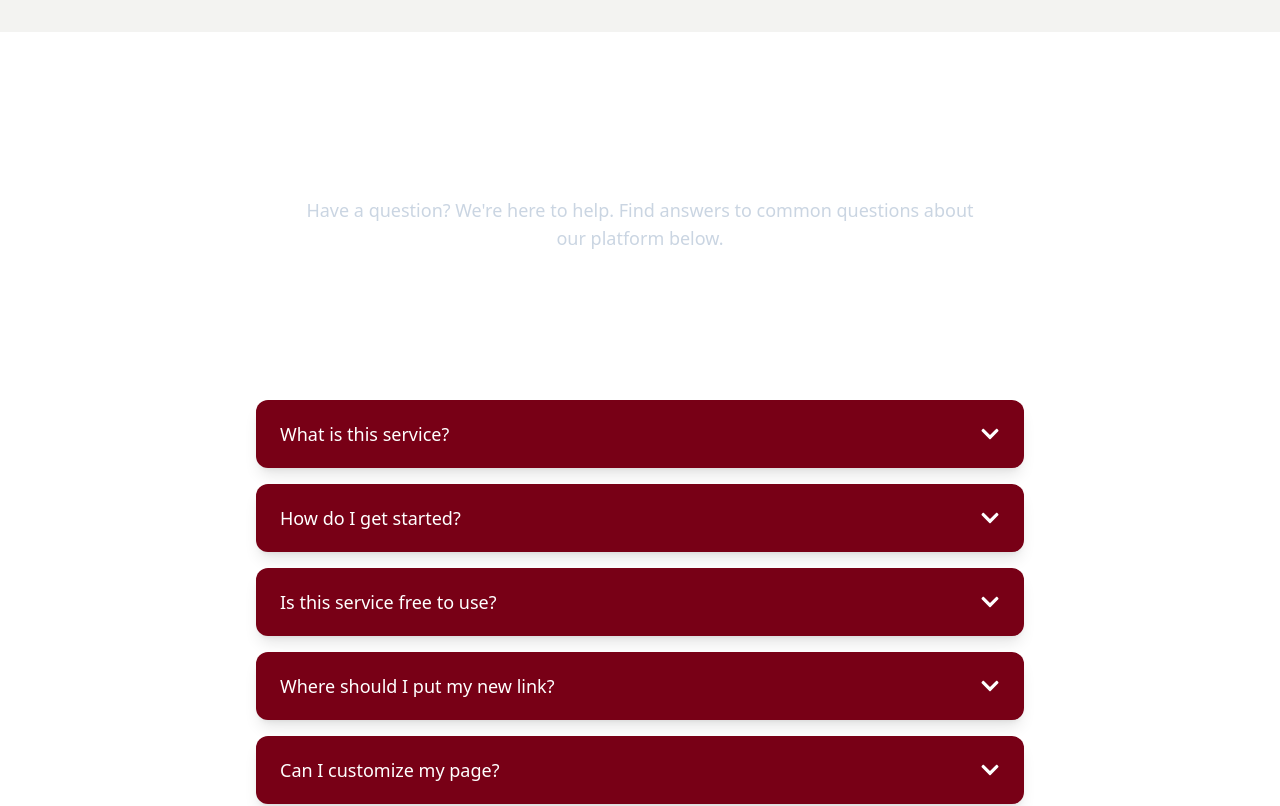
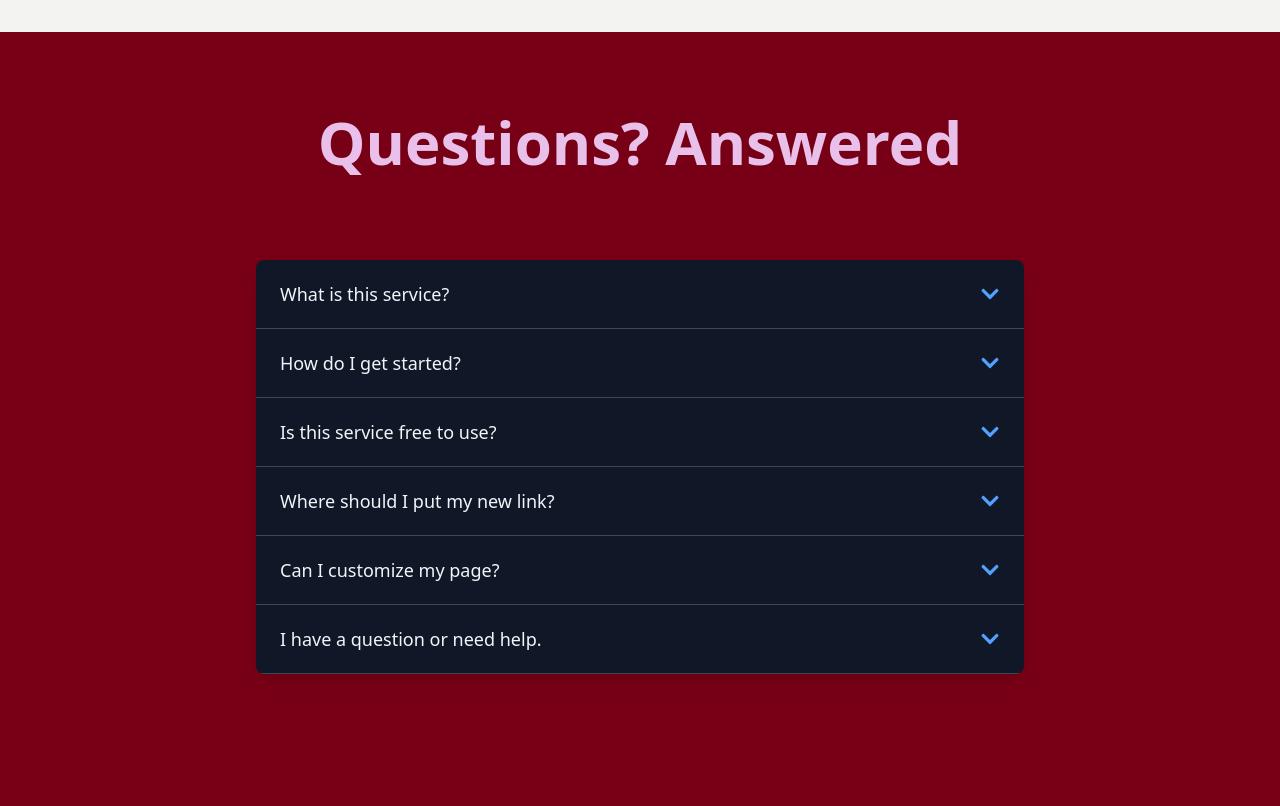
Before and after one commit to Shazia-Zameer-999/Linktree, a Next.js app: page / in a window 1280 px wide. Shown: the part 7060-7866 px from the top of the page. Built offline with nearby package versions, Linux system fonts and the light colour scheme.

Commit message:
faq debug 3

```diff
--- a/app/page.js
+++ b/app/page.js
@@ -537,40 +537,34 @@ const FaqItem = ({ question, answer }) => {
   const [isOpen, setIsOpen] = useState(false);
 
   return (
-
-    <div className={`
-            mb-4
-            rounded-xl
-            shadow-lg
-            bg-[#780016]
-            text-white
-            transition-colors duration-200 ease-in-out
-        `}>
+    // This is a single item. The background is transparent
+    // because its parent (bg-gray-900) provides the color.
+    <div className="border-b border-white/20"> {/* Divider line */}
       <button
         onClick={() => setIsOpen(!isOpen)}
         className="w-full flex justify-between items-center text-left py-5 px-6 focus:outline-none"
       >
-        <h3 className="text-lg font-medium text-white">{question}</h3>
+        <h3 className="text-lg font-medium text-slate-100">{question}</h3>
+
+        {/* We use the icon color and rotation from the screenshot */}
         <span className={`
-                    text-white
+                    text-blue-400
                     transition-transform duration-300 ease-in-out
                     ${isOpen ? 'rotate-180' : 'rotate-0'}
                 `}>
           <FaChevronDown size={20} />
         </span>
       </button>
-      <div className={`
-                transition-max-height duration-500 ease-in-out overflow-hidden
-                ${isOpen ? 'max-h-96 opacity-100' : 'max-h-0 opacity-0'}
-            `}>
-        <div className="pb-5 px-6 text-white text-base">
+
+      {/* This animation is correct */}
+      <div className={`transition-max-height duration-500 ease-in-out overflow-hidden ${isOpen ? 'max-h-96' : 'max-h-0'}`}>
+        <div className="pb-5 px-6 text-slate-400">
           {answer}
         </div>
       </div>
     </div>
   );
 };
-
 
 const Home = () => {
   const faqs = [
@@ -921,23 +915,26 @@ const Home = () => {
             </div>
           </div>
         </section>
-        <div className="text-white container mx-auto px-4 sm:px-6 lg:px-8">
-          <div className="flex justify-center flex-col items-center h-[40vh] gap-4 text-center">
-            <h1 className="font-bold text-4xl sm:text-5xl">Frequently Asked Questions</h1>
-            <p className="max-w-2xl text-base sm:text-lg text-slate-300">
-              Have a question? We're here to help. Find answers to common questions about our platform below.
-            </p>
-          </div>
+        <section className="section-9 bg-[#780016] text-[#e9c0e9] min-h-[100vh] py-20 relative w-full">
+          <div className='md:w-[80vw] w-[95vw] mx-auto justify-center items-center flex flex-col gap-10'>
+            <h2 className='md:text-6xl text-4xl font-extrabold text-center'>Questions? Answered</h2>
 
-          <div className="max-w-3xl mx-auto my-12">
+            <div className='flex flex-col md:gap-5 gap-3 justify-center items-center w-[100%]'>
 
-            <div className="">
-              {faqs.map((faq, index) => (
-                <FaqItem key={index} question={faq.question} answer={faq.answer} />
-              ))}
+              {/* THIS IS THE IMPORTANT PART.
+        This container provides the dark background and rounded corners.
+      */}
+              <div className="max-w-3xl mx-auto my-12 w-full">
+                <div className="bg-gray-900 rounded-lg shadow-lg overflow-hidden">
+                  {faqs.map((faq, index) => (
+                    <FaqItem key={index} question={faq.question} answer={faq.answer} />
+                  ))}
+                </div>
+              </div>
+
             </div>
           </div>
-        </div>
+        </section>
         <section className="section-10 min-h-[100vh] bg-[#502274]  md:pt-60 pt-30">
           <div className='flex-flex-col justify-center items-center relative '>
             <div className='flex flex-col gap-8 justify-center items-center xl:w-[50%] mx-auto text-center relative z-30'>
```
